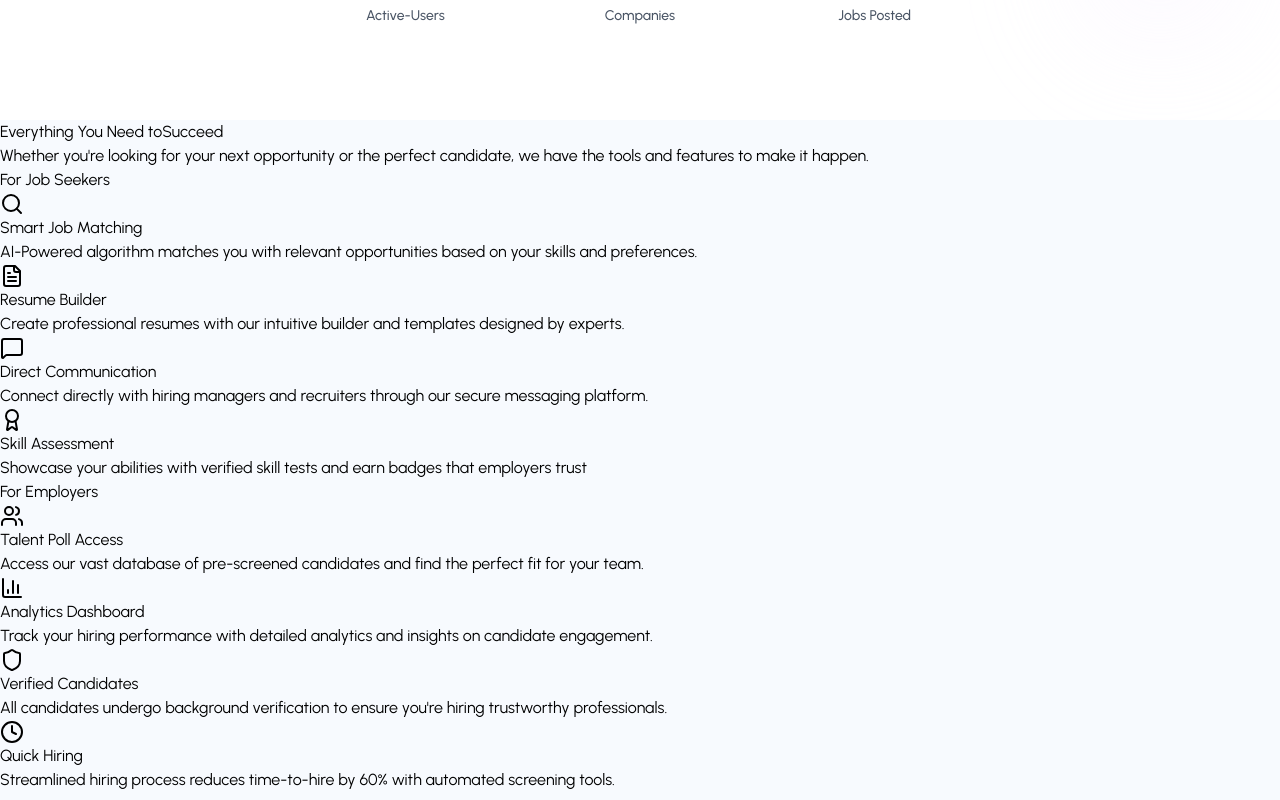
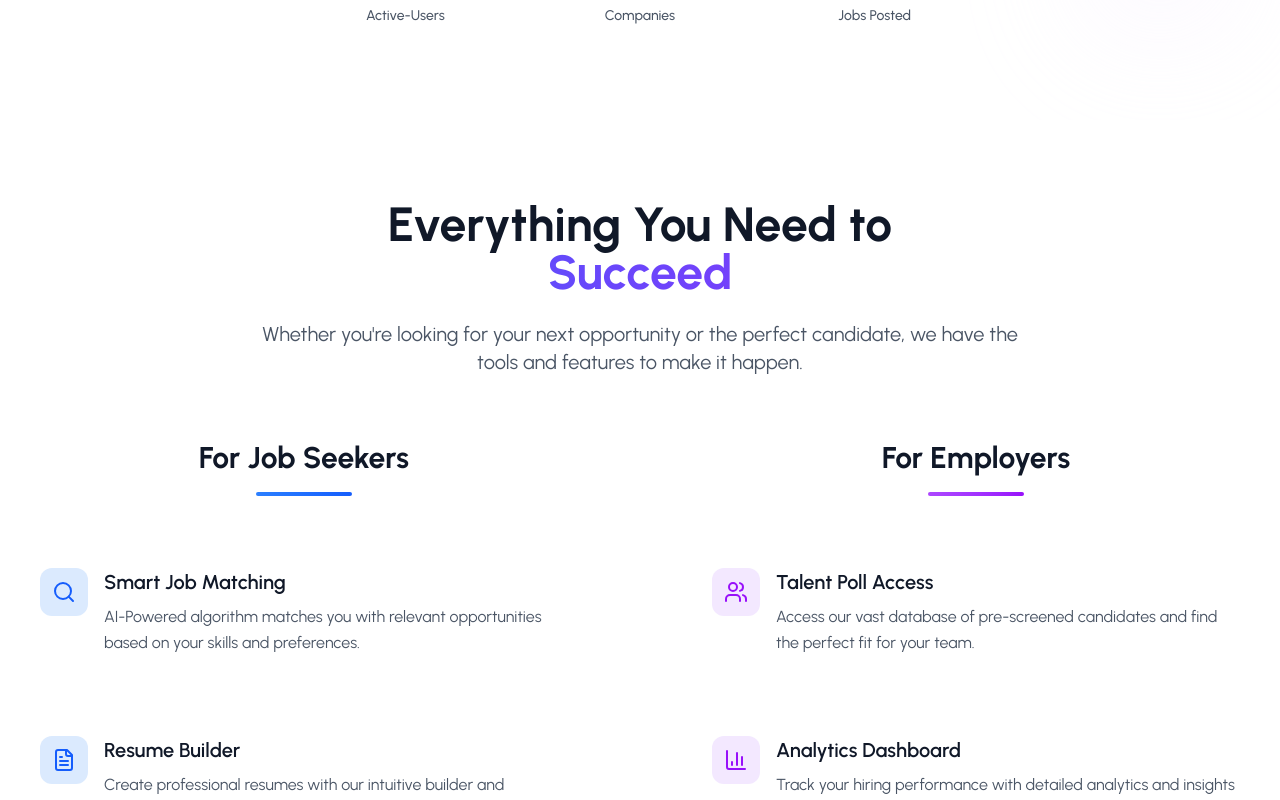
Before and after one commit to brunolopes9/NextHire, a React (Vite) app in the folder frontend/NextHire/: page / in a window 1280 px wide. Shown: the part 680-1480 px from the top of the page. Built offline with nearby package versions, Linux system fonts and the light colour scheme.

Commit message:
add features styles

```diff
--- a/frontend/NextHire/src/pages/LandingPage/components/Features.jsx
+++ b/frontend/NextHire/src/pages/LandingPage/components/Features.jsx
@@ -3,36 +3,47 @@
 
 const Features = () => {
   return (
-    <section className="">
-      <div className="">
-        <div className="">
-          <h2 className="">
+    <section className="py-20 bg-white relative overflow-hidden">
+      <div className="container mx-auto px-4 relative z-10">
+        <div className="text-center mb-16">
+          <h2 className="text-4xl md:text-5xl font-bold text-gray-900 mb-6">
             Everything You Need to
-            <span className="">Succeed</span>
+            <span className="block bg-gradient-to-r from-blue-600 to-purple-600 bg-clip-text text-transparent">
+              Succeed
+            </span>
           </h2>
-          <p className="">
+          <p className="text-xl text-gray-600 max-w-3xl mx-auto">
             Whether you're looking for your next opportunity or the perfect
             candidate, we have the tools and features to make it happen.
           </p>
         </div>
 
-        <div className="">
+        <div className="grid md:grid-cols-2 gap-16 lg:gap-24">
           {/* Job Seekers Section */}
           <div>
-            <div className="">
-              <h3 className="">For Job Seekers</h3>
-              <div className="" />
+            <div className="text-center mb-12">
+              <h3 className="text-3xl font-bold text-gray-900 mb-4">
+                For Job Seekers
+              </h3>
+              <div className="w-24 h-1 bg-gradient-to-r from-blue-500 to-blue-600 mx-auto rounded-full" />
             </div>
 
-            <div className="">
+            <div className="space-y-8">
               {jobSeekerFeatures.map((feature, index) => (
-                <div key={index} className="">
-                  <div className="">
-                    <feature.icon className="" />
+                <div
+                  key={index}
+                  className="group flex items-start space-x-4 p-6 rounded-2xl hover:bg-blue-50 transition-all duration-300 cursor-pointer"
+                >
+                  <div className="flex-shrink-0 w-12 h-12 bg-blue-100 rounded-xl flex items-center justify-center group-hover:bg-blue-200 transition-colors">
+                    <feature.icon className="w-6 h-6 text-blue-600" />
                   </div>
                   <div>
-                    <h4 className="">{feature.title}</h4>
-                    <p className="">{feature.description}</p>
+                    <h4 className="text-xl font-semibold text-gray-900 mb-2">
+                      {feature.title}
+                    </h4>
+                    <p className="text-gray-600 leading-relaxed">
+                      {feature.description}
+                    </p>
                   </div>
                 </div>
               ))}
@@ -41,20 +52,29 @@
 
           {/* Employers Section*/}
           <div>
-            <div className="">
-              <h3 className="">For Employers</h3>
-              <div className="" />
+            <div className="text-center mb-12">
+              <h3 className="text-3xl font-bold text-gray-900 mb-4">
+                For Employers
+              </h3>
+              <div className="w-24 h-1 bg-gradient-to-r from-purple-500 to-purple-600 mx-auto rounded-full" />
             </div>
 
-            <div className="">
+            <div className="space-y-8">
               {employerFeatures.map((feature, index) => (
-                <div key={index} className="">
-                  <div className="">
-                    <feature.icon className="" />
+                <div
+                  key={index}
+                  className="group flex items-start space-x-4 p-6 roundex-2xl hover:bg-purple-50 transition-all duration-300 cursor-pointer"
+                >
+                  <div className="flex-shrink-0 w-12 h-12 bg-purple-100 rounded-xl flex items-center justify-center group-hover:bg-purple-200 transition-colors">
+                    <feature.icon className="w-6 h-6 text-purple-600" />
                   </div>
                   <div>
-                    <h4 className="">{feature.title}</h4>
-                    <p className="">{feature.description}</p>
+                    <h4 className="text-xl font-semibold text-gray-900 mb-2">
+                      {feature.title}
+                    </h4>
+                    <p className="text-gray-600 leading-relaxed">
+                      {feature.description}
+                    </p>
                   </div>
                 </div>
               ))}
```
